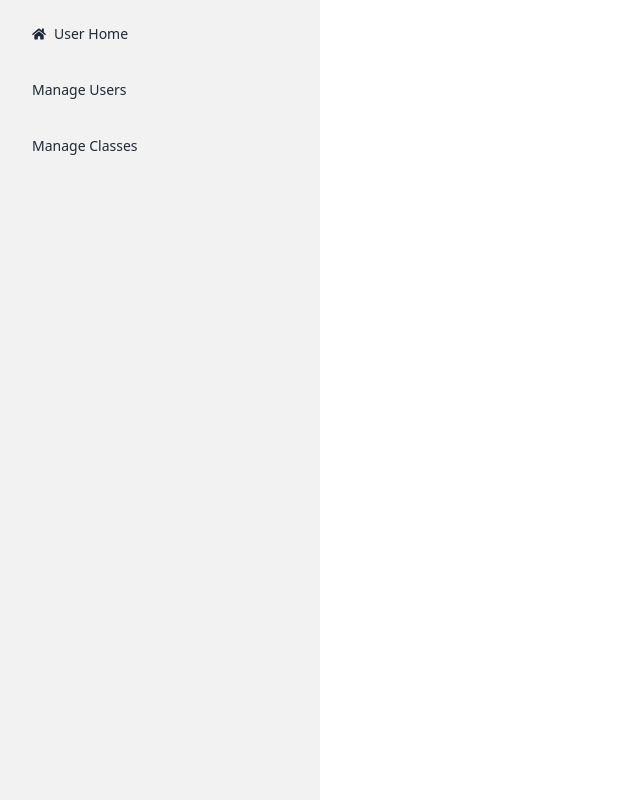
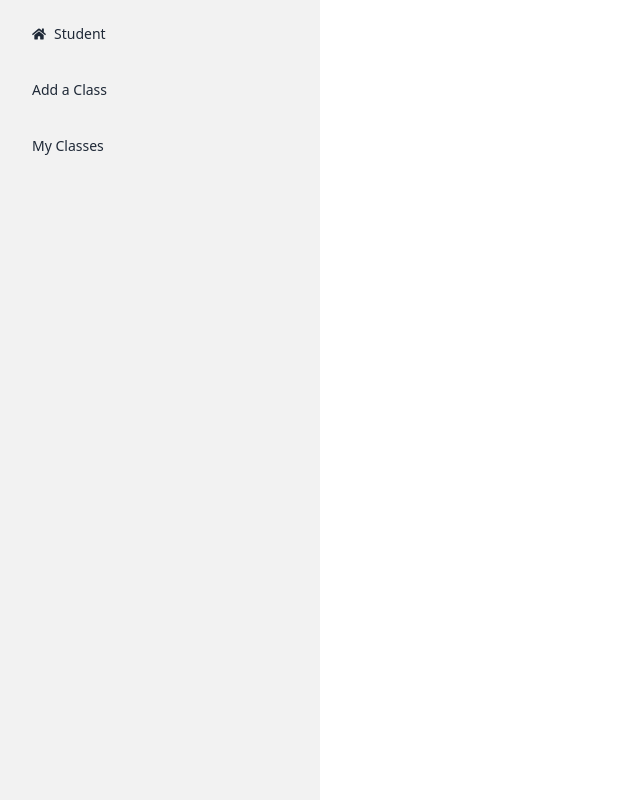
Before and after one commit to imranahmed20/summer-camp-client, a React (Vite) app: page /dashboard in a window 1280 px wide. Shown: the whole page, without its empty margins (0-640 px from the left). Built offline with nearby package versions, Linux system fonts and the light colour scheme; no server answers; sample sign-in values are in the browser's storage.

Commit message:
footer logo and condition added

```diff
--- a/src/Component/AllUser/AllUser.jsx
+++ b/src/Component/AllUser/AllUser.jsx
@@ -23,7 +23,7 @@ const AllUser = () => {
                     Swal.fire({
                         position: 'top-end',
                         icon: 'success',
-                        title: `${user.name} is an admin now`,
+                        title: `${user?.name} is an admin now`,
                         showConfirmButton: false,
                         timer: 1500
                     })
@@ -44,7 +44,7 @@ const AllUser = () => {
                     Swal.fire({
                         position: 'top-end',
                         icon: 'success',
-                        title: `${user.name} is an instructor now`,
+                        title: `${user?.name} is an instructor now`,
                         showConfirmButton: false,
                         timer: 1500
                     })
--- a/src/Component/DashBoard/DashBoard.jsx
+++ b/src/Component/DashBoard/DashBoard.jsx
@@ -1,13 +1,16 @@
-import React from 'react';
+import React, { useContext, useEffect, useState } from 'react';
 import { FaHome } from 'react-icons/fa';
 import { Link, Outlet } from 'react-router-dom';
 import useAdmin from '../../Hooks/useAdmin/useAdmin';
-// import useInstructor from '../../Hooks/useInstructor';
+import { AuthContext } from '../../Provider/AuthProvider';
+
+// import useInstructors from '../../Hooks/useInstructor/useInstructors';
+
 
 const DashBoard = () => {
-    const [isAdmin] = useAdmin()
+    const { user } = useContext(AuthContext)
 
-    // const [isInstructor] = useInstructor()
+    const [adminRole] = useAdmin()
     return (
         <div className="drawer lg:drawer-open">
             <input id="my-drawer-2" type="checkbox" className="drawer-toggle" />
@@ -20,23 +23,49 @@ const DashBoard = () => {
             <div className="drawer-side">
                 <label htmlFor="my-drawer-2" className="drawer-overlay"></label>
                 <ul className="menu p-4 w-80 h-full bg-base-200 text-base-content">
-                    {/* Sidebar content here */}
 
 
                     {
-                        isAdmin ?
+                        adminRole === 'admin' ?
 
                             <>
-                                <li> <Link to='/'> <FaHome></FaHome> Home</Link></li>
-                                <li><Link className='mb-5 mt-5' to='/dashboard/addClass'>Add a Class</Link></li>
-                                <li><Link to='/dashboard/addClass'>My Classes</Link></li>
+                                <li> <Link to='/'> <FaHome></FaHome>Admin</Link></li>
+                                <li><Link className='mb-5 mt-5' to='/dashboard/allUsers'>Manage Users</Link></li>
+                                <li><Link to='/dashboard/manageClass'>Manage Classes</Link></li>
+
+
                             </>
 
                             :
                             <>
-                                <li> <Link to='/'> <FaHome></FaHome>User Home</Link></li>
-                                <li><Link className='mb-5 mt-5' to='/dashboard/allUsers'>Manage Users</Link></li>
-                                <li><Link to='/dashboard/manageClass'>Manage Classes</Link></li>
+                                {
+                                    adminRole === 'instructor' ?
+
+                                        <>
+                                            <li> <Link to='/'> <FaHome></FaHome> Instructor</Link></li>
+                                            <li><Link className='mb-5 mt-5' to='/dashboard/addClass'>Add a Class</Link></li>
+                                            <li><Link to='/dashboard/manageClass'>Manage Classes</Link></li>
+
+                                        </>
+
+                                        :
+                                        <>
+                                            {
+                                                adminRole === undefined ?
+                                                    <>
+                                                        <li> <Link to='/'> <FaHome></FaHome> Student</Link></li>
+                                                        <li><Link className='mb-5 mt-5' to='/dashboard/myclass'>Add a Class</Link></li>
+                                                        <li><Link to='/dashboard/addClass'>My Classes</Link></li>
+                                                    </>
+                                                    :
+                                                    <></>
+                                            }
+
+
+
+                                        </>
+                                }
+
                             </>
                     }
 
--- a/src/Hooks/useAdmin/useAdmin.jsx
+++ b/src/Hooks/useAdmin/useAdmin.jsx
@@ -5,15 +5,17 @@ import { useQuery } from "@tanstack/react-query"
 
 const useAdmin = () => {
     const { user } = useContext(AuthContext)
+    console.log(user)
     const [axiosSecure] = useAxiosSecure()
-    const { data: isAdmin, isLoading: isAdminLoading } = useQuery({
+    const { data: adminRole, isLoading: isAdminLoading } = useQuery({
         queryKey: ['isAdmin', user?.email],
         queryFn: async () => {
-            const res = await axiosSecure.get(`/users/admin/${user.email}`)
-            return res.data.admin;
+            const res = await axiosSecure.get(`/users/${user.email}`)
+            console.log(res.data.role)
+            return res.data.role;
         }
     })
-    return [isAdmin, isAdminLoading]
+    return [adminRole, isAdminLoading]
 }
 
 export default useAdmin;
--- a/src/Hooks/useInstructor/useInstructor.jsx
+++ b/src/Hooks/useInstructor/useInstructors.jsx
@@ -3,7 +3,7 @@ import { AuthContext } from "../../Provider/AuthProvider"
 import useAxiosSecure from "../useAxiosSecure/useAxiosSecure"
 import { useQuery } from "@tanstack/react-query"
 
-const useAdmin = () => {
+const useInstructors = () => {
     const { user } = useContext(AuthContext)
     const [axiosSecure] = useAxiosSecure()
     const { data: isInstructor, isLoading: isInstructorLoading } = useQuery({
@@ -16,4 +16,4 @@ const useAdmin = () => {
     return [isInstructor, isInstructorLoading]
 }
 
-export default useAdmin;
+export default useInstructors;
--- a/src/Page/Home/Banner/Banner.jsx
+++ b/src/Page/Home/Banner/Banner.jsx
@@ -14,7 +14,7 @@ const Banner = () => {
                     <img className='rounded-lg' src={banner2} />
                     <div>
                         <h1 className='text-7xl font-bold text-red-600 mt-5'>Hello Children
-                            <span className='text-white text-6xl font-bold'> Summer Camp</span> </h1>
+                            <span className='text-orange-600 text-6xl font-bold'> Summer Camp</span> </h1>
                         <p className='mt-5 text-xl'>This is a challenging, enjoyable and affordable opportunity to develop competence and to strive for excellence in the field of athletics. The Flintridge Sacred Heart summer sports program is open to girls, age 6-12 years. Previous athletic knowledge and experience are not necessary to attend! Teamwork, sportsmanship and fair play are fundamental to the philosophy that guides the program.</p>
                         <button className="btn btn-outline btn-secondary mt-5">See More</button>
                     </div>
--- a/src/Share/Footer/Footer.jsx
+++ b/src/Share/Footer/Footer.jsx
@@ -1,10 +1,11 @@
 import React from 'react';
+import footerLogo from '../../../src/assets/logo.avif'
 
 const Footer = () => {
     return (
         <footer className="footer p-10 bg-base-200 text-base-content">
             <div>
-                <svg width="50" height="50" viewBox="0 0 24 24" xmlns="http://www.w3.org/2000/svg" fillRule="evenodd" clip-rule="evenodd" className="fill-current"><path d="M22.672 15.226l-2.432.811.841 2.515c.33 1.019-.209 2.127-1.23 2.456-1.15.325-2.148-.321-2.463-1.226l-.84-2.518-5.013 1.677.84 2.517c.391 1.203-.434 2.542-1.831 2.542-.88 0-1.601-.564-1.86-1.314l-.842-2.516-2.431.809c-1.135.328-2.145-.317-2.463-1.229-.329-1.018.211-2.127 1.231-2.456l2.432-.809-1.621-4.823-2.432.808c-1.355.384-2.558-.59-2.558-1.839 0-.817.509-1.582 1.327-1.846l2.433-.809-.842-2.515c-.33-1.02.211-2.129 1.232-2.458 1.02-.329 2.13.209 2.461 1.229l.842 2.515 5.011-1.677-.839-2.517c-.403-1.238.484-2.553 1.843-2.553.819 0 1.585.509 1.85 1.326l.841 2.517 2.431-.81c1.02-.33 2.131.211 2.461 1.229.332 1.018-.21 2.126-1.23 2.456l-2.433.809 1.622 4.823 2.433-.809c1.242-.401 2.557.484 2.557 1.838 0 .819-.51 1.583-1.328 1.847m-8.992-6.428l-5.01 1.675 1.619 4.828 5.011-1.674-1.62-4.829z"></path></svg>
+                <img className='rounded-full' style={{ height: '50px' }} src={footerLogo} alt="" />
                 <p>ACME Industries Ltd.<br />Providing reliable tech since 1992</p>
             </div>
             <div>
--- a/src/main.jsx
+++ b/src/main.jsx
@@ -72,11 +72,11 @@ const router = createBrowserRouter([
       },
       {
         path: 'allUsers',
-        element: <AdminRoute><AllUser></AllUser></AdminRoute>
+        element: <AllUser></AllUser>
       },
       {
         path: 'manageClass',
-        element: <AdminRoute><ManageClasses></ManageClasses></AdminRoute>
+        element: <ManageClasses></ManageClasses>
       }
     ]
   }
```
Also changed, not shown: src/Page/Classes/ClassInfo/ClassInfo.jsx (line endings or trailing spaces).
